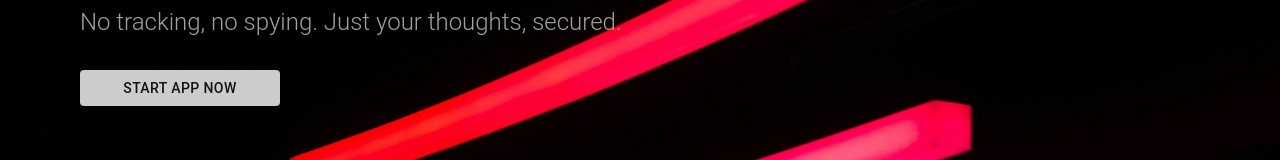
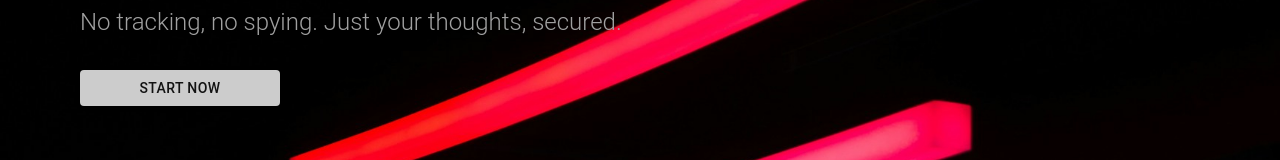
Before and after one commit to fyniteDEV/e2ee-notes, a React (Vite) app in the folder client/: page / in a window 1280 px wide. Shown: the part 388-548 px from the top of the page. Built offline with nearby package versions, Linux system fonts and the light colour scheme; no server answers.

Commit message:
fix: make landing page start button route to note page

```diff
--- a/client/src/pages/LandingPage.tsx
+++ b/client/src/pages/LandingPage.tsx
@@ -57,7 +57,7 @@ const LandingPage = () => {
                     >
                         <Button
                             component={Link}
-                            to="/register"
+                            to="/note"
                             variant="contained"
                             color="primary"
                             sx={{
@@ -69,23 +69,8 @@ const LandingPage = () => {
                                 },
                             }}
                         >
-                            Start app now
+                            Start now
                         </Button>
-                        {/* <Button
-                            component={Link}
-                            to="/about"
-                            variant="outlined"
-                            color="secondary"
-                            sx={{
-                                width: { xs: "100%", sm: "200px" },
-                                "&:hover": {
-                                    color: "action.active",
-                                    textDecoration: "none",
-                                },
-                            }}
-                        >
-                            See how it works
-                        </Button> */}
                     </Stack>
                 </Stack>
             </Box>
```
